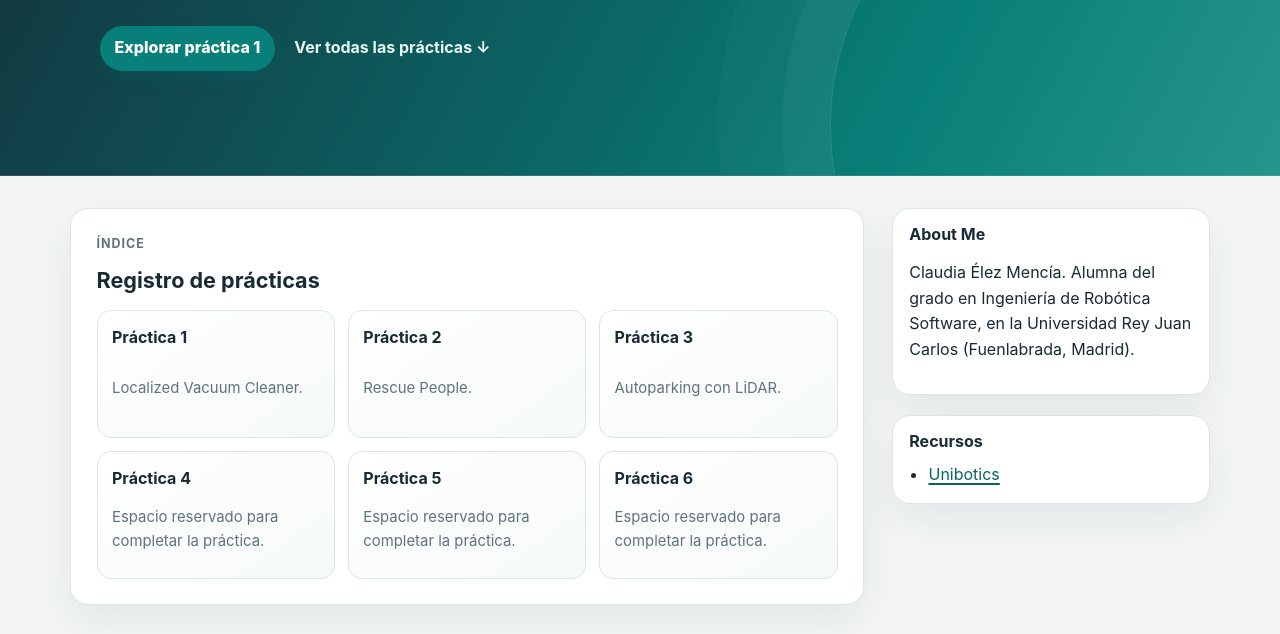
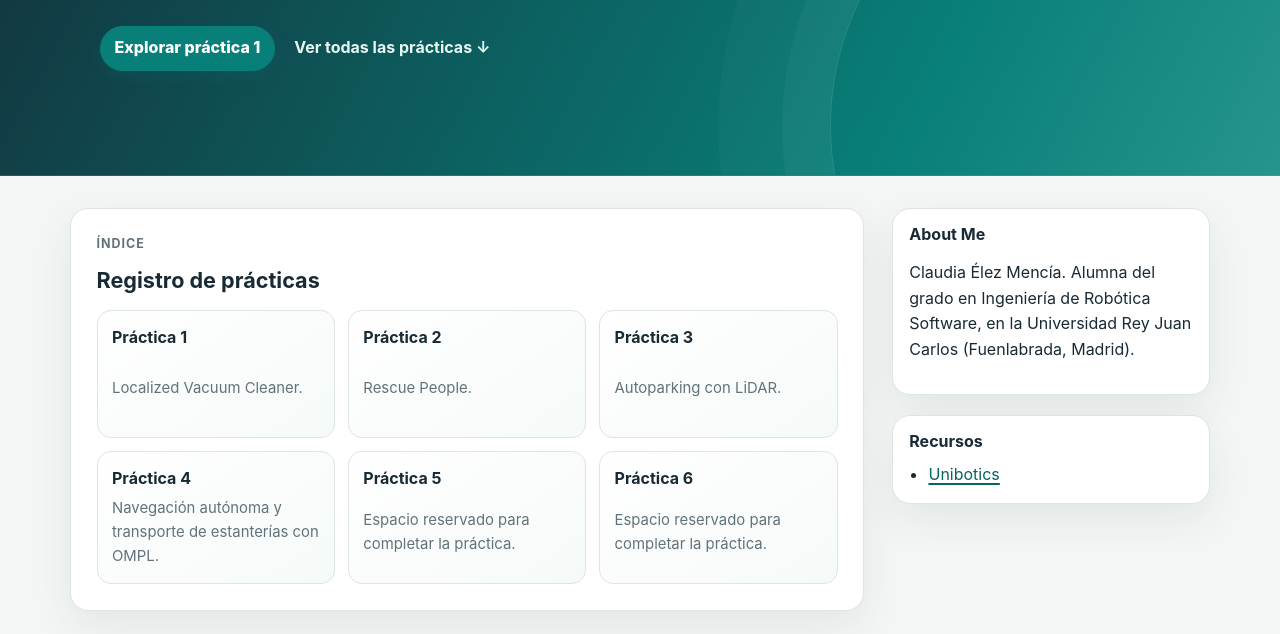
Before and after one commit to celezm/robotica_servicio, a plain HTML site: page index.html in a window 1280 px wide. Shown: the part 318-952 px from the top of the page. Drawn offline with Linux system fonts and the light colour scheme.

Commit message:
added index

```diff
--- a/index.html
+++ b/index.html
@@ -61,7 +61,7 @@
             </a>
             <a class="practice-card" href="practica-4.html">
               <strong>Práctica 4</strong>
-              <span>Espacio reservado para completar la práctica.</span>
+              <span>Navegación autónoma y transporte de estanterías con OMPL.</span>
             </a>
             <a class="practice-card" href="practica-5.html">
               <strong>Práctica 5</strong>
```
Also changed, not shown: practica-4.html (+1 -1 lines).
